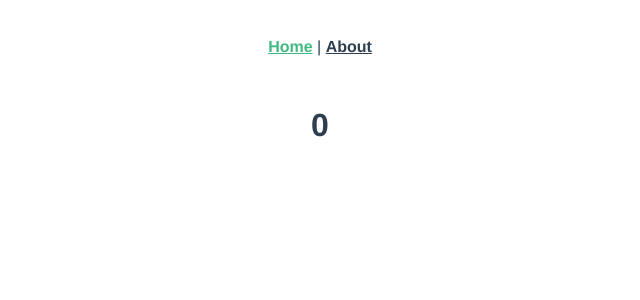
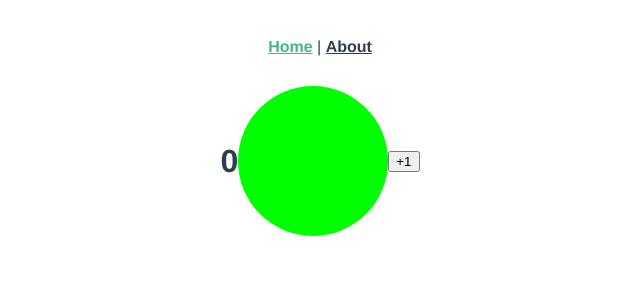
Before and after one commit to cow-leather/toilet_lazor, a Vue app in the folder frontend/: page / in a window 1280 px wide. Shown: the top 300 px of the page, without its empty margins (320-960 px from the left). Built offline with nearby package versions, Linux system fonts and the light colour scheme.

Commit message:
信号方式を適当に作ってみた

```diff
--- a/frontend/src/router/index.js
+++ b/frontend/src/router/index.js
@@ -1,26 +1,28 @@
-import { createRouter, createWebHistory } from 'vue-router'
+import { createRouter, createWebHistory } from "vue-router";
 // import HomeView from '../views/HomeView.vue'
-import ShowNum from "../views/ShowNum.vue"
+// import ShowNum from "../views/ShowNum.vue"
+import ShowSignal from "../views/ShowSignal.vue";
 
 const routes = [
   {
-    path: '/',
-    name: 'shownum',
-    component: ShowNum
+    path: "/",
+    name: "shownum",
+    component: ShowSignal,
   },
   {
-    path: '/about',
-    name: 'about',
+    path: "/about",
+    name: "about",
     // route level code-splitting
     // this generates a separate chunk (about.[hash].js) for this route
     // which is lazy-loaded when the route is visited.
-    component: () => import(/* webpackChunkName: "about" */ '../views/AboutView.vue')
-  }
-]
+    component: () =>
+      import(/* webpackChunkName: "about" */ "../views/AboutView.vue"),
+  },
+];
 
 const router = createRouter({
   history: createWebHistory(process.env.BASE_URL),
-  routes
-})
+  routes,
+});
 
-export default router
+export default router;
--- /dev/null
+++ b/frontend/src/views/ShowSignal.vue
@@ -0,0 +1,43 @@
+<template>
+  <div class="app">
+    <h1 id="number" class="number">{{ n }}</h1>
+    <div class="signal" v-bind:style="signal_color"></div>
+    <button v-on:click="increse">+1</button>
+  </div>
+</template>
+
+<script>
+export default {
+  data() {
+    return {
+      n: 0,
+      color: ["Lime", "GreenYellow", "yellow", "orange", "red"],
+    };
+  },
+  methods: {
+    increse() {
+      this.n++;
+    },
+  },
+  computed: {
+    signal_color() {
+      return {
+        backgroundColor: `${this.color[this.n]}`,
+      };
+    },
+  },
+};
+</script>
+<style>
+.app {
+  display: flex;
+  align-items: center;
+  justify-content: center;
+}
+.signal {
+  justify-content: center;
+  width: 150px;
+  height: 150px;
+  border-radius: 50%;
+}
+</style>
```
